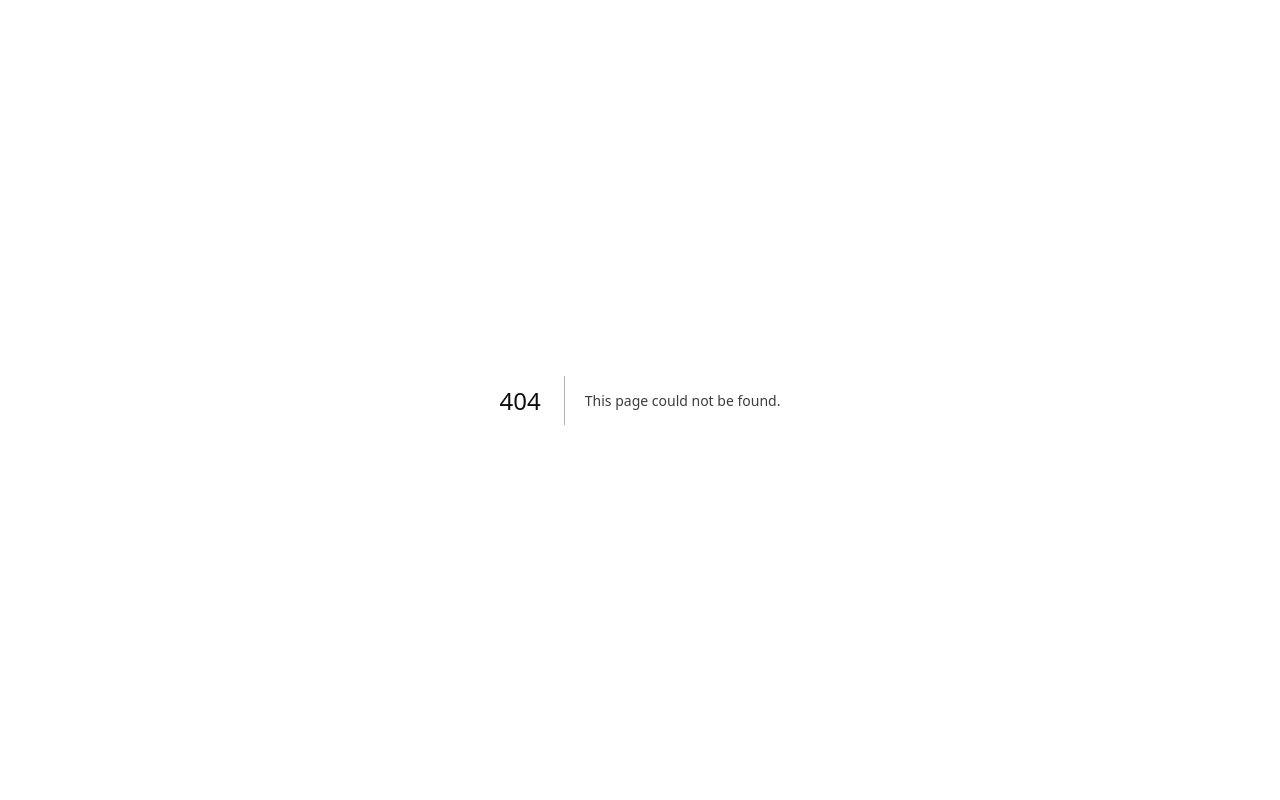
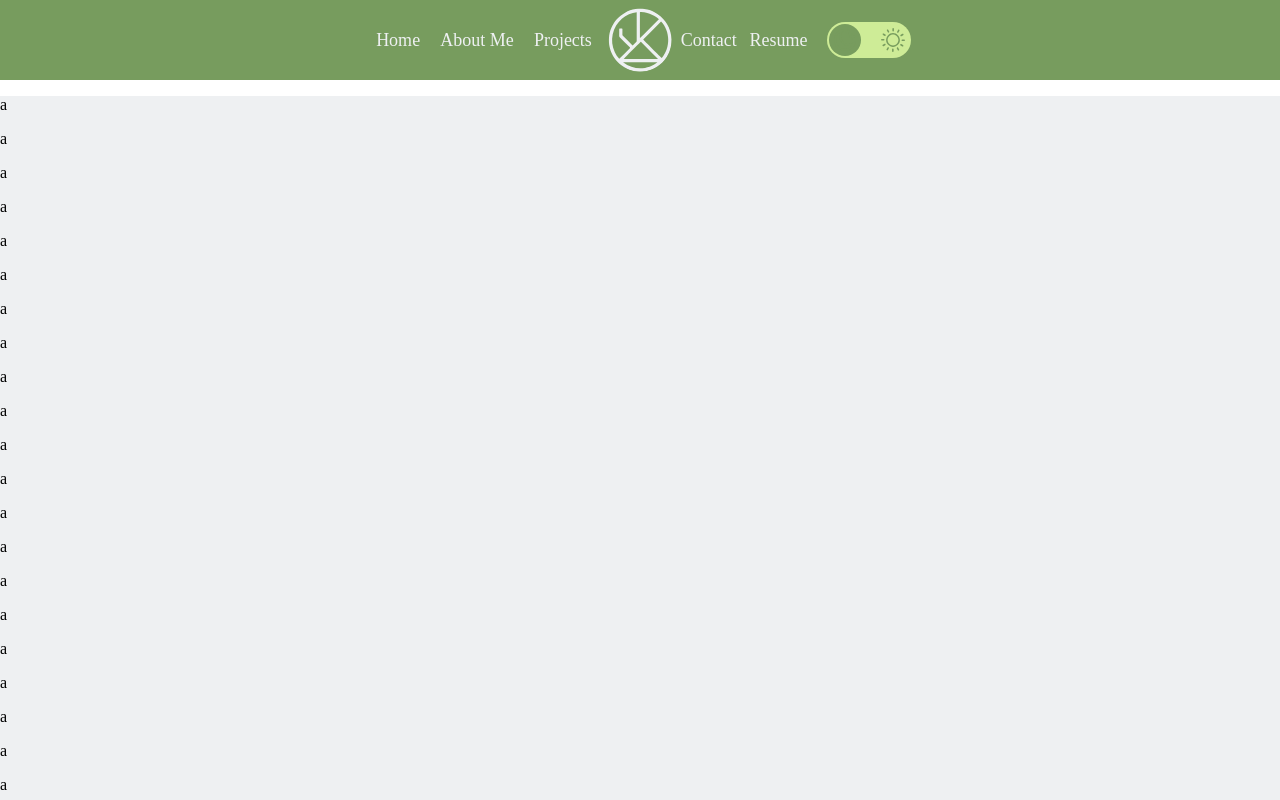
Before and after one commit to junlqu/my-website, a Next.js app in the folder src/: page /aboutme in a window 1280 px wide. Before the commit this address had no page. Shown: the top 800 px of the page. Built offline with nearby package versions, Linux system fonts and the light colour scheme.

Commit message:
feat: added theme persistence

```diff
--- /dev/null
+++ b/src/app/aboutme/page.js
@@ -0,0 +1,7 @@
+export default function AboutMe() {
+  return (
+    <div id="main" className="wrapper">
+      <p>a</p><p>a</p><p>a</p><p>a</p><p>a</p><p>a</p><p>a</p><p>a</p><p>a</p><p>a</p><p>a</p><p>a</p><p>a</p><p>a</p><p>a</p><p>a</p><p>a</p><p>a</p><p>a</p><p>a</p><p>a</p><p>a</p><p>a</p><p>a</p><p>a</p><p>a</p><p>a</p><p>a</p><p>a</p><p>a</p><p>a</p><p>a</p><p>a</p><p>a</p><p>a</p><p>a</p><p>a</p><p>a</p><p>a</p><p>a</p><p>a</p><p>a</p><p>a</p><p>a</p><p>a</p><p>a</p><p>a</p><p>a</p><p>a</p><p>a</p><p>a</p><p>a</p><p>a</p><p>a</p><p>a</p><p>a</p><p>a</p><p>a</p><p>a</p><p>a</p><p>a</p><p>a</p><p>a</p><p>a</p><p>a</p><p>a</p><p>a</p><p>a</p><p>a</p><p>a</p><p>a</p><p>a</p><p>a</p><p>a</p><p>a</p><p>a</p><p>a</p><p>a</p>
+    </div>
+  );
+}
--- a/src/app/layout.js
+++ b/src/app/layout.js
@@ -1,4 +1,6 @@
 import "@/style/main.scss";
+
+import MainHeader from "@/components/MainHeader";
 
 export const metadata = {
   title: "Welcome | Junlin Qu",
@@ -8,7 +10,10 @@ export const metadata = {
 export default function RootLayout({ children }) {
   return (
     <html lang="en">
-      <body className="light-theme">{children}</body>
+      <body className="light-theme">
+        <MainHeader />
+        {children}
+      </body>
     </html>
   );
 }
--- a/src/components/ThemeChangeButton.jsx
+++ b/src/components/ThemeChangeButton.jsx
@@ -1,7 +1,6 @@
 "use client";
 
 import * as React from "react";
-import Image from "next/image";
 
 import LightTheme from "../public/theme-light.jsx" ;
 import DarkTheme from "../public/theme-dark.jsx";
@@ -21,4 +20,11 @@ export default function ThemeChangeButton() {
 function change() {
   document.body.classList.toggle("dark-theme");
   document.body.classList.toggle("light-theme");
+
+  if (localStorage.getItem("theme") === "dark") {
+    localStorage.setItem("theme", "light");
+  }
+  else if (localStorage.getItem("theme") === "light") {
+    localStorage.setItem("theme", "dark");
+  }
 }
```
Also changed, not shown: src/app/(header)/layout.js (deleted, +0 -10 lines), src/app/page.js (renamed from src/app/(header)/page.js, +19 -0 lines).
